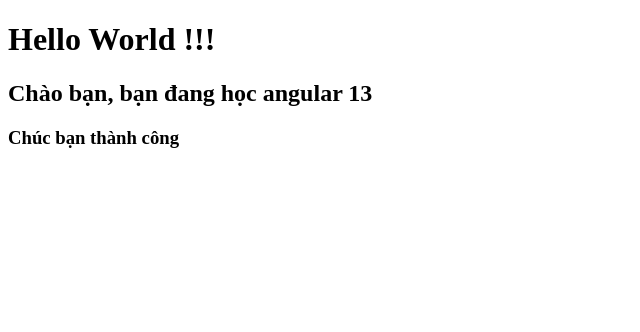
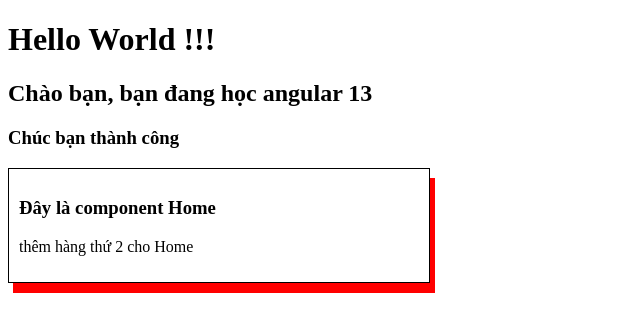
Before and after one commit to hoainam-99/angular12, an Angular app: page / in a window 1280 px wide. Shown: the top 332 px of the page, without its empty margins (0-640 px from the left). Built offline with nearby package versions, Linux system fonts and the light colour scheme.

Commit message:
component

```diff
--- a/src/app/app.component.html
+++ b/src/app/app.component.html
@@ -1,3 +1,4 @@
 <h1>Hello World !!!</h1>
 <h2>Chào bạn, bạn đang học angular 13</h2>
 <h3>Chúc bạn thành công</h3>
+<app-home></app-home>
--- a/src/app/app.module.ts
+++ b/src/app/app.module.ts
@@ -3,10 +3,12 @@
 
 import { AppRoutingModule } from './app-routing.module';
 import { AppComponent } from './app.component';
+import { HomeComponent } from './home/home.component';
 
 @NgModule({
   declarations: [
-    AppComponent
+    AppComponent,
+    HomeComponent
   ],
   imports: [
     BrowserModule,
--- /dev/null
+++ b/src/app/home/home.component.html
@@ -0,0 +1,4 @@
+<div class="test">
+  <h3>Đây là component Home</h3>
+  <p>thêm hàng thứ 2 cho Home</p>
+</div>
--- /dev/null
+++ b/src/app/home/home.component.scss
@@ -0,0 +1,6 @@
+.test {
+  width: 400px;
+  border: 1px solid;
+  padding: 10px;
+  box-shadow: 5px 10px red;
+}
--- /dev/null
+++ b/src/app/home/home.component.ts
@@ -0,0 +1,15 @@
+import { Component, OnInit } from '@angular/core';
+
+@Component({
+  selector: 'app-home',
+  templateUrl: './home.component.html',
+  styleUrls: ['./home.component.scss']
+})
+export class HomeComponent implements OnInit {
+
+  constructor() { }
+
+  ngOnInit(): void {
+  }
+
+}
```
